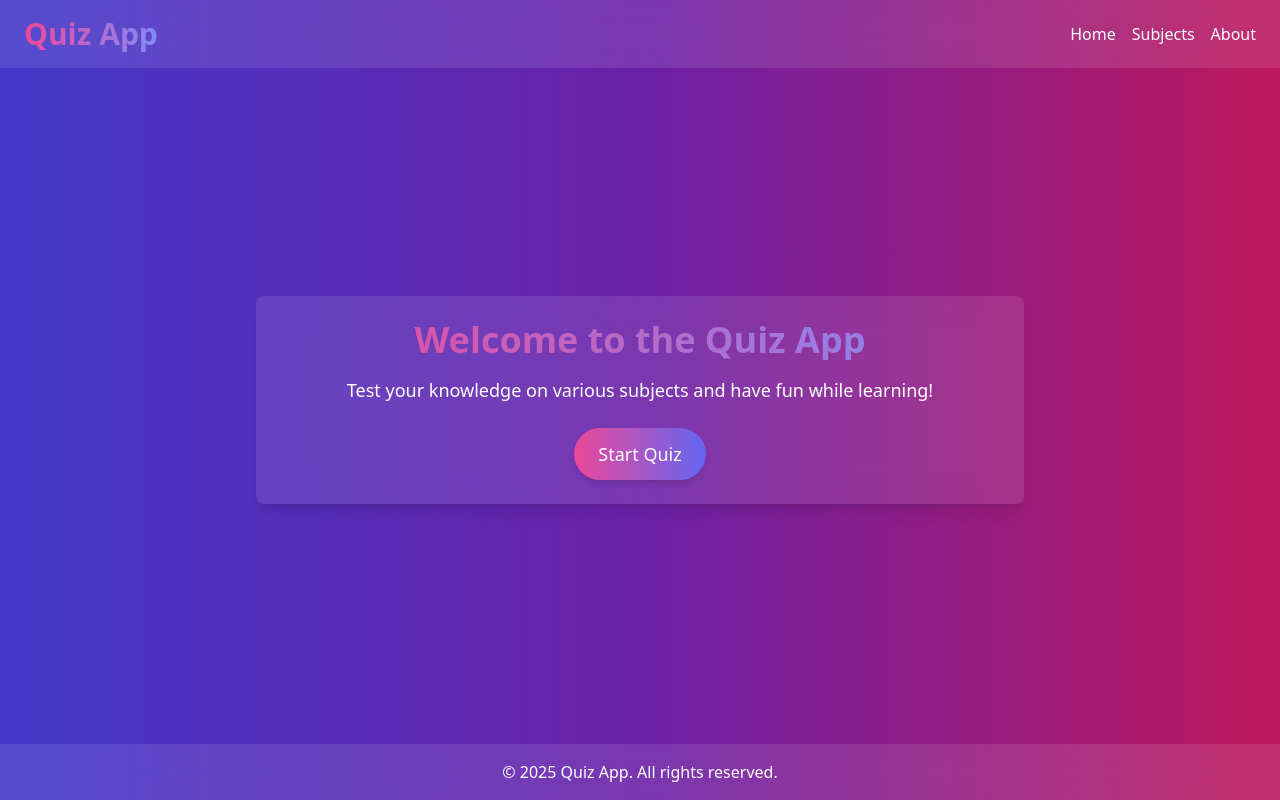
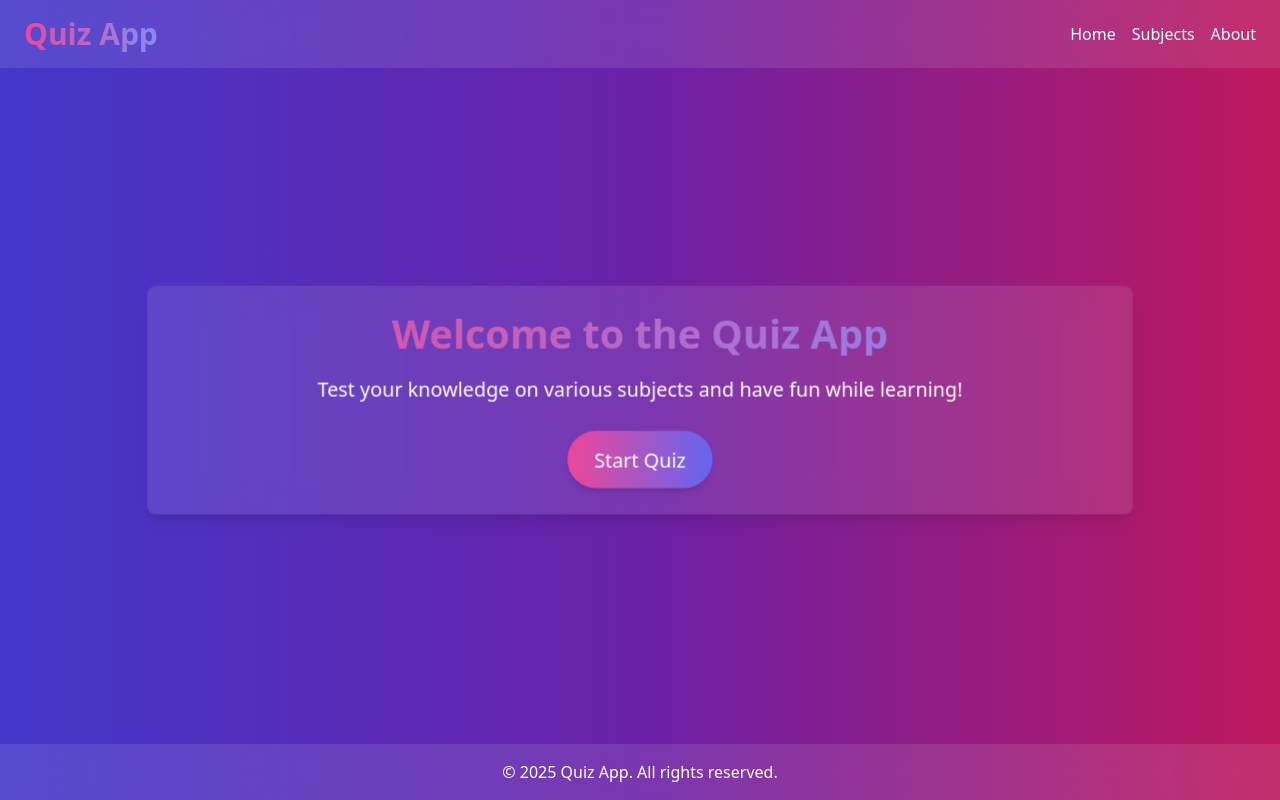
Before and after one commit to NKSG100/quiz-app-nextjs, a Next.js app: page / in a window 1280 px wide. Built offline with nearby package versions, Linux system fonts and the light colour scheme.

Commit message:
Update page.js

```diff
--- a/src/app/welcome/page.js
+++ b/src/app/welcome/page.js
@@ -3,7 +3,7 @@ import Link from "next/link";
 
 const WelcomePage = () => {
   return (
-    <div className="w-full max-w-3xl bg-white/10 backdrop-blur-lg rounded-lg p-6 shadow-lg text-center transform scale-140">
+    <div className="w-full max-w-4xl max-h-3xl bg-white/10 backdrop-blur-lg rounded-lg p-6 shadow-lg text-center transform scale-110">
       <h1 className="text-4xl font-extrabold text-transparent bg-clip-text bg-gradient-to-r from-pink-500 to-indigo-400 mb-4">
         Welcome to the Quiz App
       </h1>
```
